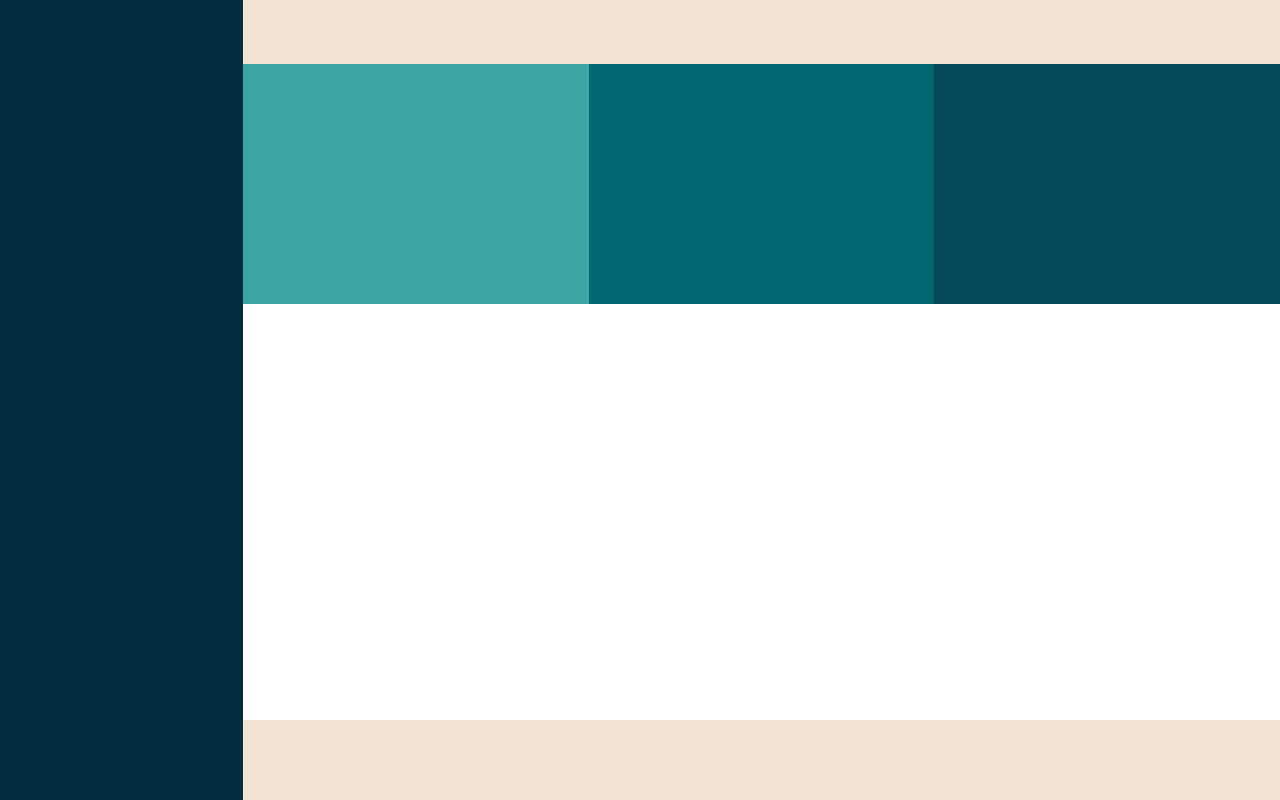
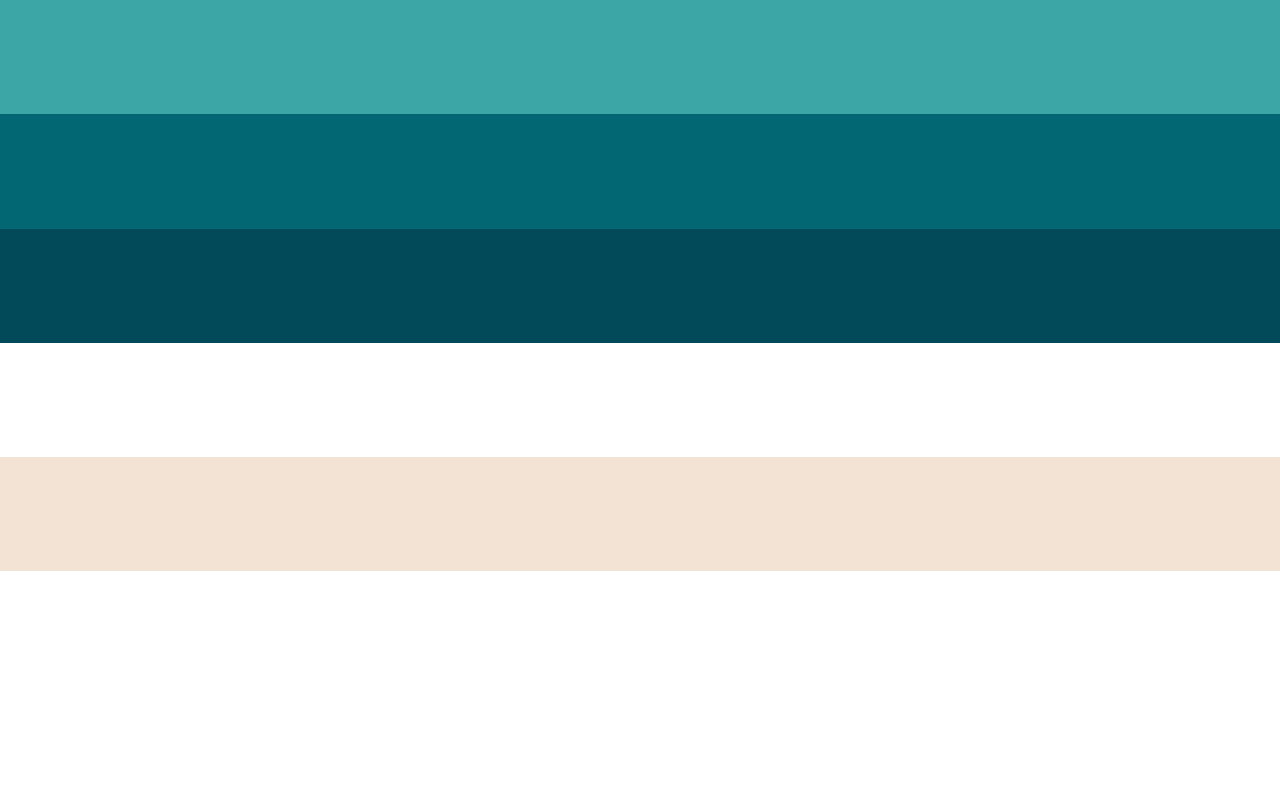
Before and after one commit to eljoa008/Online-scams, a plain HTML site: page index.html in a window 1280 px wide. Drawn offline with Linux system fonts and the light colour scheme.

Commit message:
går dettebra
tror jg fakka opp

```diff
--- a/style.css
+++ b/style.css
@@ -4,13 +4,14 @@ body, html{
 body{
   margin: 0;
   display: grid;
-  grid-template-columns: auto 27% 27% 27%;
-  grid-template-rows: 8% 30% auto 10%;
+  grid-template-columns: 100%;
+  grid-template-rows: repeat(auto, 5);
   grid-template-areas:
-  "sidebar header header header"
-  "sidebar boks1 boks2 boks3"
-  "sidebar main main main"
-  "sidebar footer footer footer";
+ "boks1"
+ "boks2"
+ "boks3"
+ "main"
+ "footer"
 }
 aside{
   grid-area: sidebar;
@@ -40,3 +41,16 @@ footer{
   grid-area: footer;
   background-color: #F2E3D5;
 }
+@media only screen and (min-width 768px) {
+  body {
+    margin: 0;
+    display: grid;
+    grid-template-columns: auto 27% 27% 27%;
+    grid-template-rows: 8% 30% auto 10%;
+    grid-template-areas:
+    "sidebar header header header"
+    "sidebar boks1 boks2 boks3"
+    "sidebar main main main"
+    "sidebar footer footer footer";
+  }
+}
```
